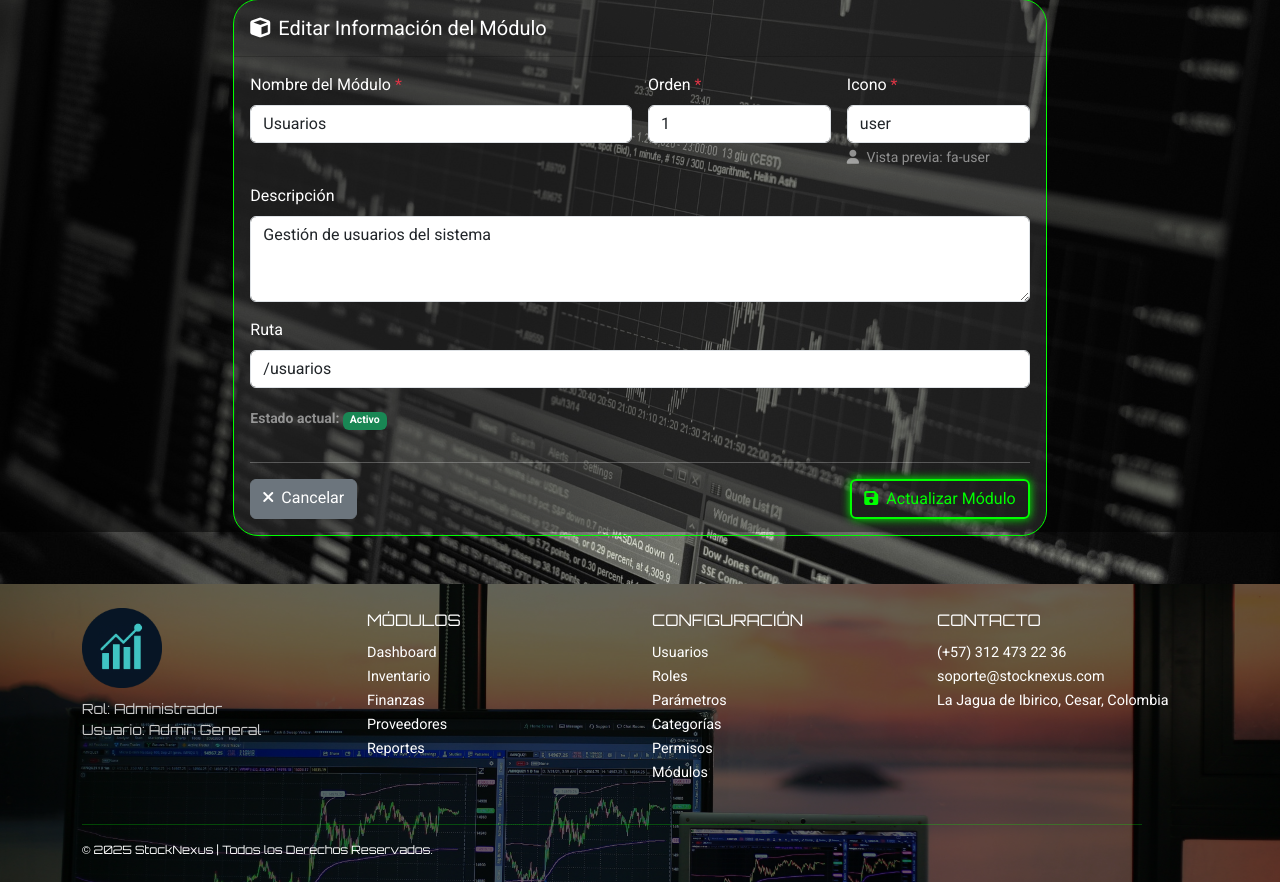
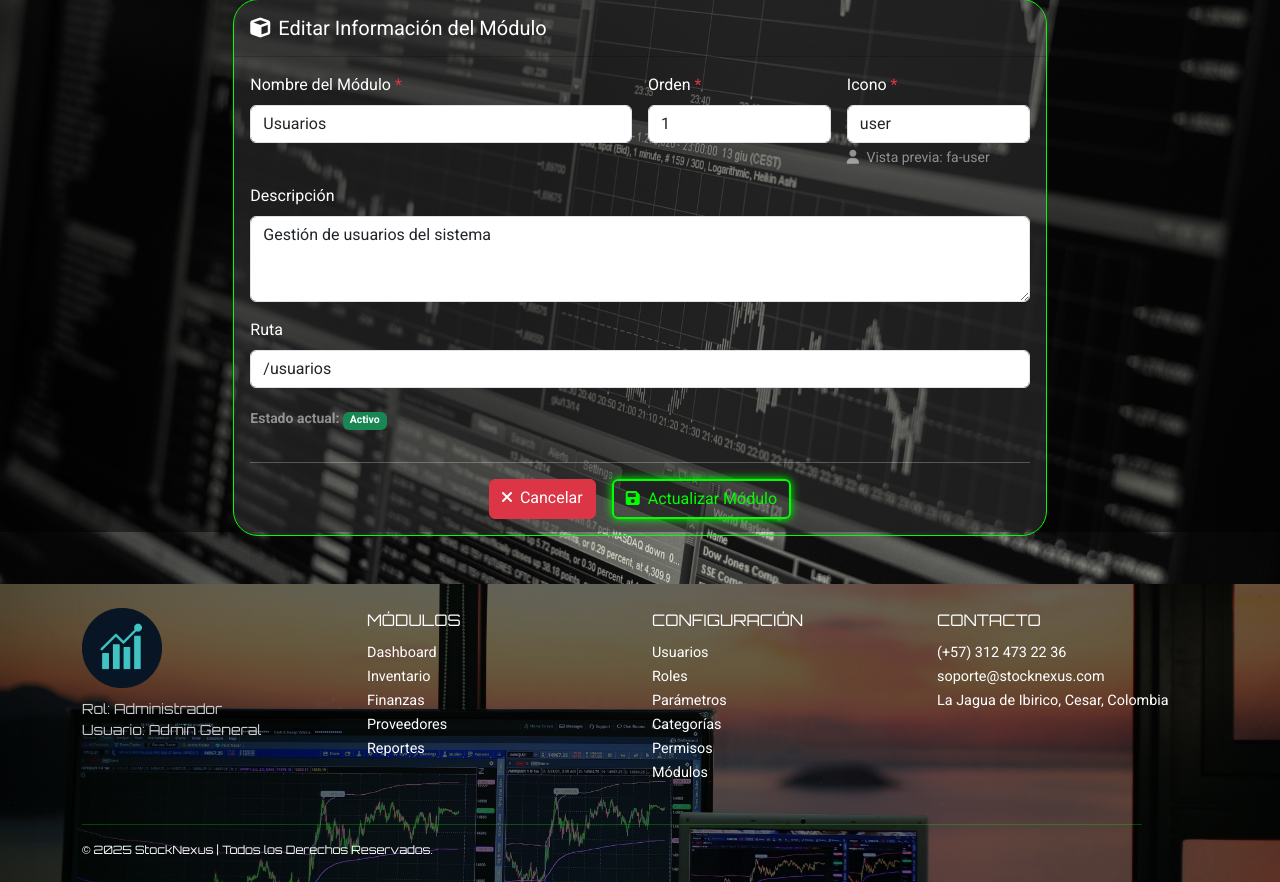
Before and after one commit to carlos02436/Stock_Nexus_Inventario_2025, a PHP site: page /Stock_Nexus_Inventario_2025/index.php?page=editar_modulo&id=1 in a window 1280 px wide. Shown: the part 268-1150 px from the top of the page. Run offline with PHP 8.4, Linux system fonts and the light colour scheme; a user stored in the database is signed in; data comes from the database, SQL or seed files in the repository.

Commit message:
cm30 29_10_2025
Mejoras.

```diff
--- a/app/views/Modulos/editar_modulo.php
+++ b/app/views/Modulos/editar_modulo.php
@@ -114,8 +114,8 @@ if ($_SERVER['REQUEST_METHOD'] === 'POST') {
 
                                 <div class="col-12">
                                     <hr class="text-white">
-                                    <div class="d-flex justify-content-between">
-                                        <a href="index.php?page=modulos" class="btn btn-secondary">
+                                    <div class="d-flex justify-content-center gap-3">
+                                        <a href="index.php?page=modulos" class="btn btn-danger">
                                             <i class="fas fa-times me-2"></i>Cancelar
                                         </a>
                                         <button type="submit" class="btn btn-neon">
```
